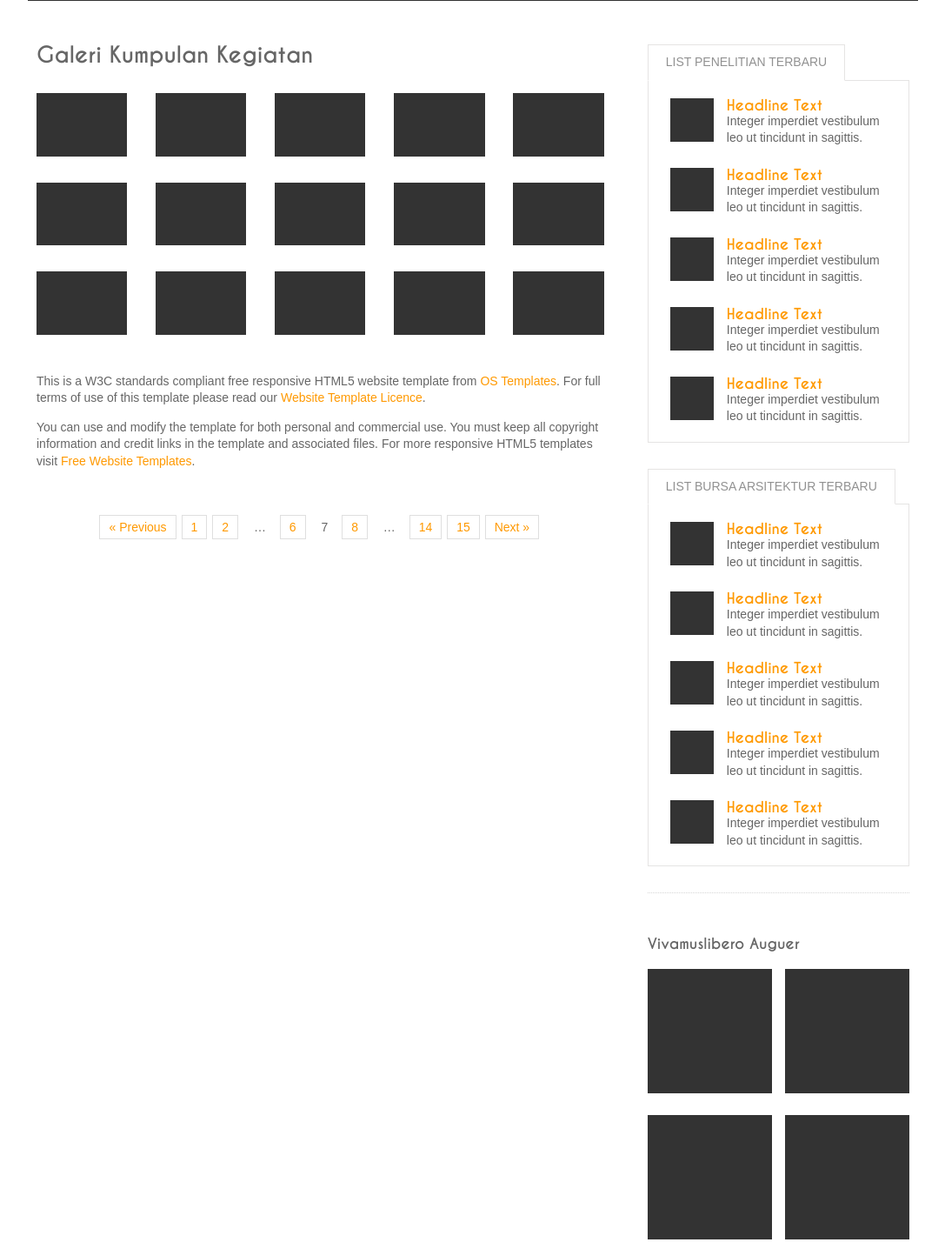
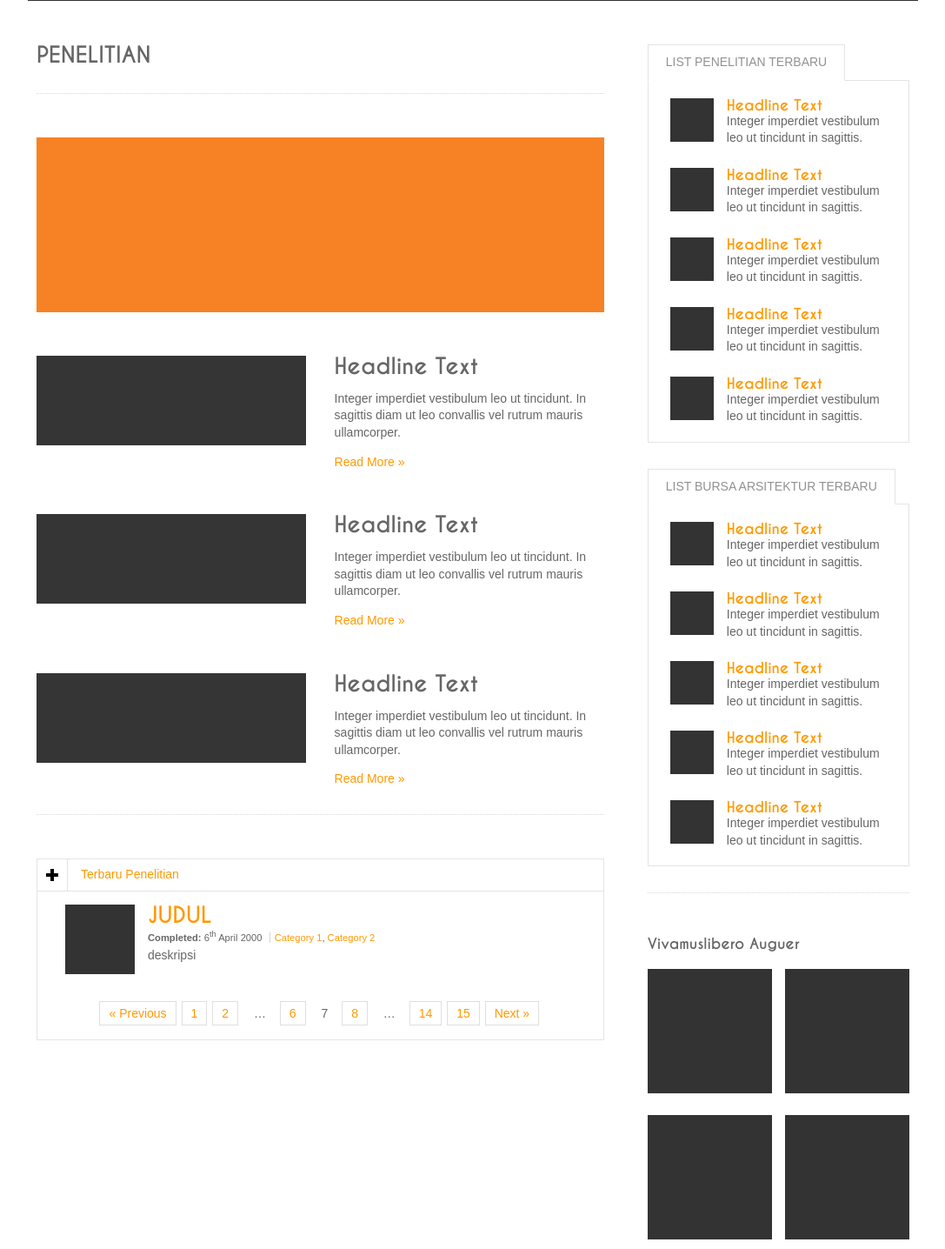
Before and after one commit to rizkikaadam/mai-nusantara, a PHP site: the page made by index.php in a window 1280 px wide. Shown: the part 178-1614 px from the top of the page at 87% size, without its empty margins (96-1183 px from the left). Run offline with PHP 8.4, Linux system fonts and the light colour scheme; some libraries are stand-ins or nearby versions.

Commit message:
navigasi
menambahkan navigasi ke-2

```diff
--- a/blog-awal.php
+++ b/blog-awal.php
@@ -1,5 +1,10 @@
+<?php
+$menu=$_GET['menu'];
+?>
 <div class="two_third first">
         <!-- ############################################## awal content di tengah ################################################## -->
+    <h1 class="nospace"><?php echo strtoupper($menu); ?></h1>
+    <div class="divider2"></div>
         <section class="main_slider">
           <div class="rslides_container clear">
             <ul class="rslides clear" id="rslides">
@@ -39,13 +44,40 @@
         <div class="divider2"></div>
         <div class="clear">
       <!-- ################################################# awal list terbaru ############################################### -->
-		  <div class="toggle-wrapper"><a href="javascript:void(0)" class="toggle-title orange"><span>Terbaru</span></a>
+		  <div class="toggle-wrapper"><a href="javascript:void(0)" class="toggle-title orange"><span>Terbaru <?php echo ucwords($menu); ?></span></a>
 			<div class="toggle-content" style="display:block;">
 				<article class="clear push20">
 					<div class="imgl"><img src="images/demo/80x80.gif" alt=""></div>
-					<h2 class="font-medium nospace"><a href="#">Headline Text</a></h2>
-					<p class="nospace">Integer imperdiet vestibulum leo ut tincidunt in sagittis.</p>
+                    <h2 class="nospace"><a href="#">JUDUL</a></h2>
+					<header>
+                      <div class="blog-post-meta">
+                        <ul>
+                          <li class="blog-post-date">
+                            <time datetime="2000-04-06T08:15+00:00"><strong>Completed:</strong> 6<sup>th</sup> April 2000</time>
+                          </li>
+                          <li class="blog-post-cats"><a href="#">Category 1</a>, <a href="#">Category 2</a></li>
+                        </ul>
+                      </div>
+                    </header>
+					<p class="nospace">deskripsi</p>
 				</article>
+                <!-- ######################################################### awal pagination ####################################### -->
+                    <nav class="pagination">
+                        <ul>
+                          <li class="prev"><a href="#">&laquo; Previous</a></li>
+                          <li><a href="#">1</a></li>
+                          <li><a href="#">2</a></li>
+                          <li class="splitter"><strong>&hellip;</strong></li>
+                          <li><a href="#">6</a></li>
+                          <li class="current"><strong>7</strong></li>
+                          <li><a href="#">8</a></li>
+                          <li class="splitter"><strong>&hellip;</strong></li>
+                          <li><a href="#">14</a></li>
+                          <li><a href="#">15</a></li>
+                          <li class="next"><a href="#">Next &raquo;</a></li>
+                        </ul>
+                      </nav>
+               <!-- ######################################################### akhir pagination ####################################### -->
 			</div>
 		  </div>
       <!-- ######################################################### akhir list terbaru ####################################### -->
--- a/index.php
+++ b/index.php
@@ -36,7 +36,7 @@
 <div class="wrapper row2">
   <nav id="topnav">
     <ul class="clear">
-      <li class="active" alt="halaman hone website"><a href="index.html" title="Halaman Home Website">Home</a></li>
+      <li class="active" alt="halaman hone website"><a href="index.php" title="Halaman Home Website">Home</a></li>
       <li><a class="drop" href="#" title="Pages">TKIMAI</a>
         <ul>
           <li><a href="pages/full-width-content.html" title="Konsideren">Konsideren</a></li>
@@ -53,7 +53,7 @@
           <li class="last-child"><a href="elements/pricing-tables.html" title="Profil Arsitektur">Profil Arsitektur</a></li>
         </ul>
       </li>
-      <li><a class="drop" href="#" title="Portfolio Layouts">PENELITIAN</a>
+      <li><a class="drop" href="?blog=blog-awal&menu=penelitian" title="Portfolio Layouts">PENELITIAN</a>
         <ul>
           <li><a href="portfolio-layouts/portfolio-overview-full-width-content.html" title="Tugas Akhir">Tugas Akhir</a></li>
           <li><a href="portfolio-layouts/portfolio-overview-full-width-content.html" title="Skripsi">Skripsi</a></li>
@@ -61,7 +61,7 @@
           <li class="last-child"><a href="portfolio-layouts/portfolio-overview-4columns.html" title="Arsitektur Nusantara">Arsitektur Nusantara</a></li>
         </ul>
       </li>
-      <li><a class="drop" href="#" title="Gallery Layouts">PENGABDIAN MASYARAKAT</a>
+      <li><a class="drop" href="?blog=blog-awal&menu=pengabdian-masyarakat" title="Gallery Layouts">PENGABDIAN MASYARAKAT</a>
         <ul>
           <li><a href="gallery-layouts/gallery-full-width-content.html" title="Klinik Arsitektur">Klinik Arsitektur</a></li>
           <li><a href="gallery-layouts/gallery-full-width-content.html" title="Arsitektur Tanggap Bencana">Arsitektur Tanggap Bencana</a></li>
@@ -69,7 +69,7 @@
         </ul>
       </li>
       <li><a href="#" title="Bursa Arsitektur">BURSA ARSITEKTUR</a></li>
-      <li><a href="#" title="Berita">BERITA</a></li>
+      <li><a href="?blog=blog-awal&menu=berita" title="Berita">BERITA</a></li>
     </ul>
   </nav>
 </div>
@@ -96,7 +96,15 @@
       </div>-->
       <!-- //////////********** ^^^^^^^^^ awal untuk content di tengah ^^^^^^^^^^ *********////////// -->
       <?php
-        include "gallery-awal.php";
+        $blog=$_GET['blog'];
+        $menu=$_GET['menu'];
+
+        // awal pilihan menu
+        if (($blog=="blog-awal") or ($blog==""))
+        {
+            include "blog-awal.php";
+        }
+        // akhir pilihan menu
       ?>
       <!-- //////////********** ^^^^^^^^^ akhir untuk content di tengah ^^^^^^^^^^ *********////////// -->
       <!-- ################################################################################################ -->
```
Also changed, not shown: lebih-lagi.php (added, +23 -0 lines).
